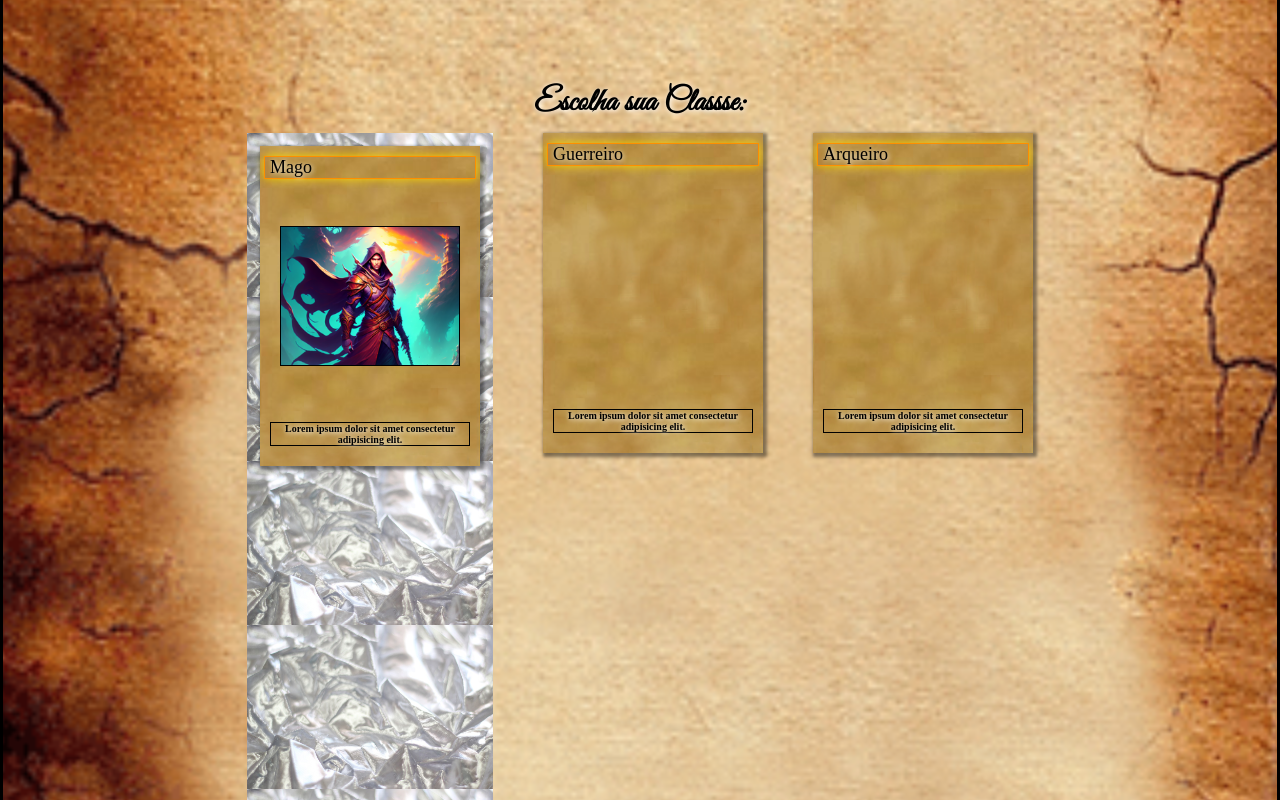
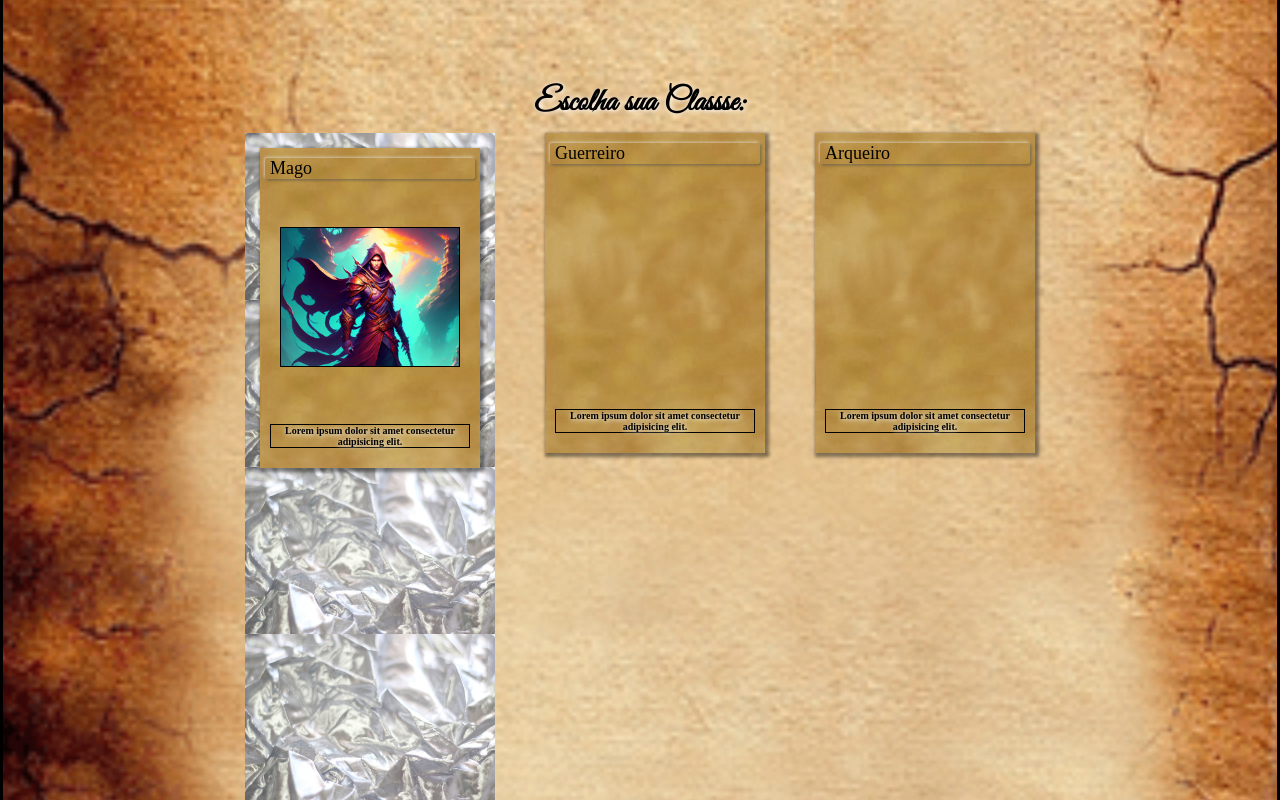
Before and after one commit to devivairquirino/javascript, a plain HTML site: page hora-de-codar/34-Herança/index.html in a window 1280 px wide. Shown: the part 1020-1820 px from the top of the page. Drawn offline with Linux system fonts and the light colour scheme.

Commit message:
Update style.css

```diff
--- a/hora-de-codar/34-Herança/style.css
+++ b/hora-de-codar/34-Herança/style.css
@@ -146,7 +146,7 @@ input[type=radio]{
     gap: 50px;
 }
 .efeito{
-    padding: 13px;
+    padding: 15px;
     background-color: white;
     background-image: url(img/textura.jpg);
     background-size: contain;
@@ -172,9 +172,9 @@ input[type=radio]{
     width: 100%;
     text-align: left;
     padding: 0 5px;
-  border: 1px solid rgb(253, 143, 0);
-  box-shadow: 0 0 10px rgb(252, 214, 3);
-
+    border-radius: 2px;
+  box-shadow: -1px -1px 3px 0px rgba(255, 255, 255, 0.548),1px 1px 3px rgba(58, 58, 58, 0.664);
+    text-shadow: none;
 
 }
 .classes p{
```
